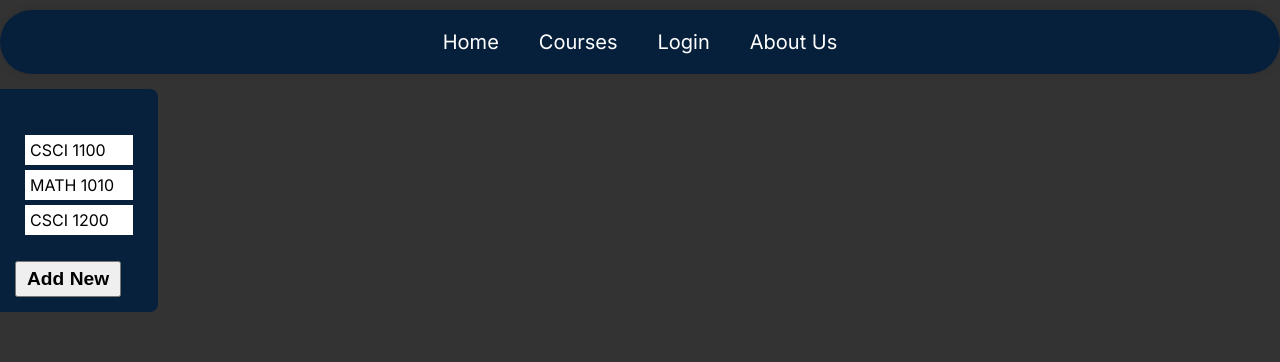
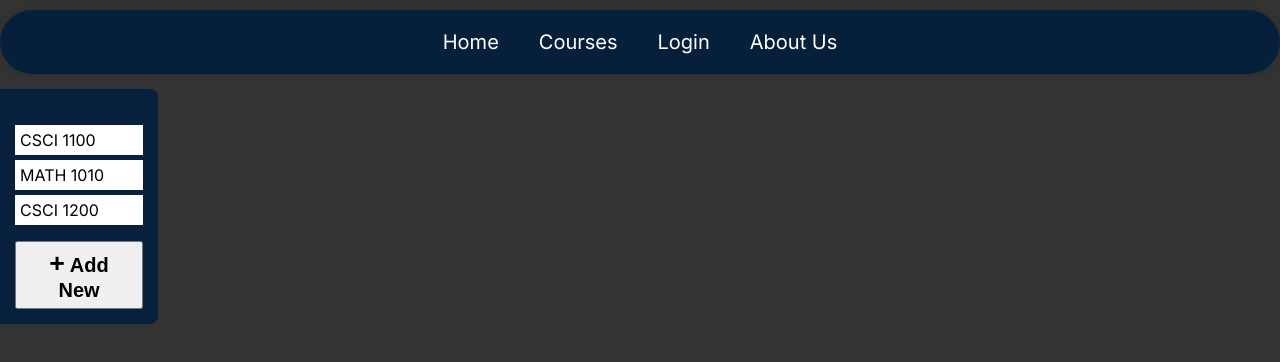
Before and after one commit to eichc/sohrrpi, a Next.js app: page / in a window 1280 px wide. Shown: the top 362 px of the page. Built offline with nearby package versions, Linux system fonts and the light colour scheme.

Commit message:
adding to sidebar

```diff
--- /dev/null
+++ b/components/AddCoursePopup/addCoursePopup.tsx
@@ -0,0 +1,10 @@
+import styles from "./addCoursePopup.module.css";
+
+export default function addCoursePopup() {
+  return (
+    <div className={styles.popupcontainer}>
+      <h1>ADD COURSE</h1>
+      <input></input>
+    </div>
+  );
+}
--- a/components/Sidebar/sidebar.tsx
+++ b/components/Sidebar/sidebar.tsx
@@ -1,14 +1,21 @@
+"use client";
 import styles from "./sidebar.module.css";
-import AddNew from "@/components/SidebarAddNew/sidebarAddNew";
+import SideBtn from "@/components/SidebarBtn/sidebarBtn";
 import List from "@/components/SidebarList/sidebarList";
+import AddCoursePopup from "@/components/AddCoursePopup/addCoursePopup";
+import { useState } from "react";
 
 export default function Sidebar() {
   let courses = ["CSCI 1100", "MATH 1010", "CSCI 1200"];
+  let [popupActive, setPopupActive] = useState(false);
 
   return (
     <div className={styles.sidecontainer}>
-      <List items={courses} />
-      <AddNew />
+      <div className={styles.sideflex}>
+        <List items={courses} />
+        <SideBtn symbol="+" text="Add New" isPopupActive={popupActive} onClick={() => setPopupActive(!popupActive)}/>
+        {popupActive ? <AddCoursePopup /> : <></>}
+      </div>
     </div>
   );
 }
--- a/components/SidebarAddNew/sidebarAddNew.module.css
+++ /dev/null
@@ -1,7 +0,0 @@
-.addnewbtn {
-    margin: none;
-    font-size: 1.2em;
-    font-weight: bold;
-    padding: 5px 10px 5px 10px;
-    cursor: pointer;
-}
--- a/components/SidebarAddNew/sidebarAddNew.tsx
+++ /dev/null
@@ -1,9 +0,0 @@
-import styles from "./sidebarAddNew.module.css";
-
-export default function SidebarAddNew() {
-  return (
-    <button className={styles.addnewbtn}>
-      Add New
-    </button>
-  );
-}
--- /dev/null
+++ b/components/SidebarBtn/sidebarBtn.module.css
@@ -0,0 +1,15 @@
+.sidebarbtn {
+    margin: none;
+    font-weight: bold;
+    padding: 5px 10px 5px 10px;
+    cursor: pointer;
+}
+
+.btnsymbol {
+    font-size: 2em;
+    margin-right: 5px;
+}
+
+.btntext {
+    font-size: 1.5em;
+}
--- /dev/null
+++ b/components/SidebarBtn/sidebarBtn.tsx
@@ -0,0 +1,26 @@
+"use client";
+import styles from "./sidebarBtn.module.css";
+import { useState } from "react";
+
+interface Props {
+  symbol: string;
+  text: string;
+  isPopupActive: boolean;
+  onClick: () => void;
+}
+
+
+
+export default function SidebarAddNew({symbol, text, isPopupActive, onClick}: Props) {
+
+  return (
+    <button className={styles.sidebarbtn} onClick={onClick}>
+      <span className={styles.btnsymbol}>
+        {symbol}
+      </span>
+      <span className={styles.btntext}>
+        {text}
+      </span>
+    </button>
+  );
+}
--- a/components/SidebarList/sidebarList.module.css
+++ b/components/SidebarList/sidebarList.module.css
@@ -1,6 +1,6 @@
 .sidebarList {
     margin: none;
-    padding: 10px;
+    padding: 0px 0px 0px 0px;
 }
 
 .listitem {
```
Also changed, not shown: components/AddCoursePopup/addCoursePopup.module.css (added).
